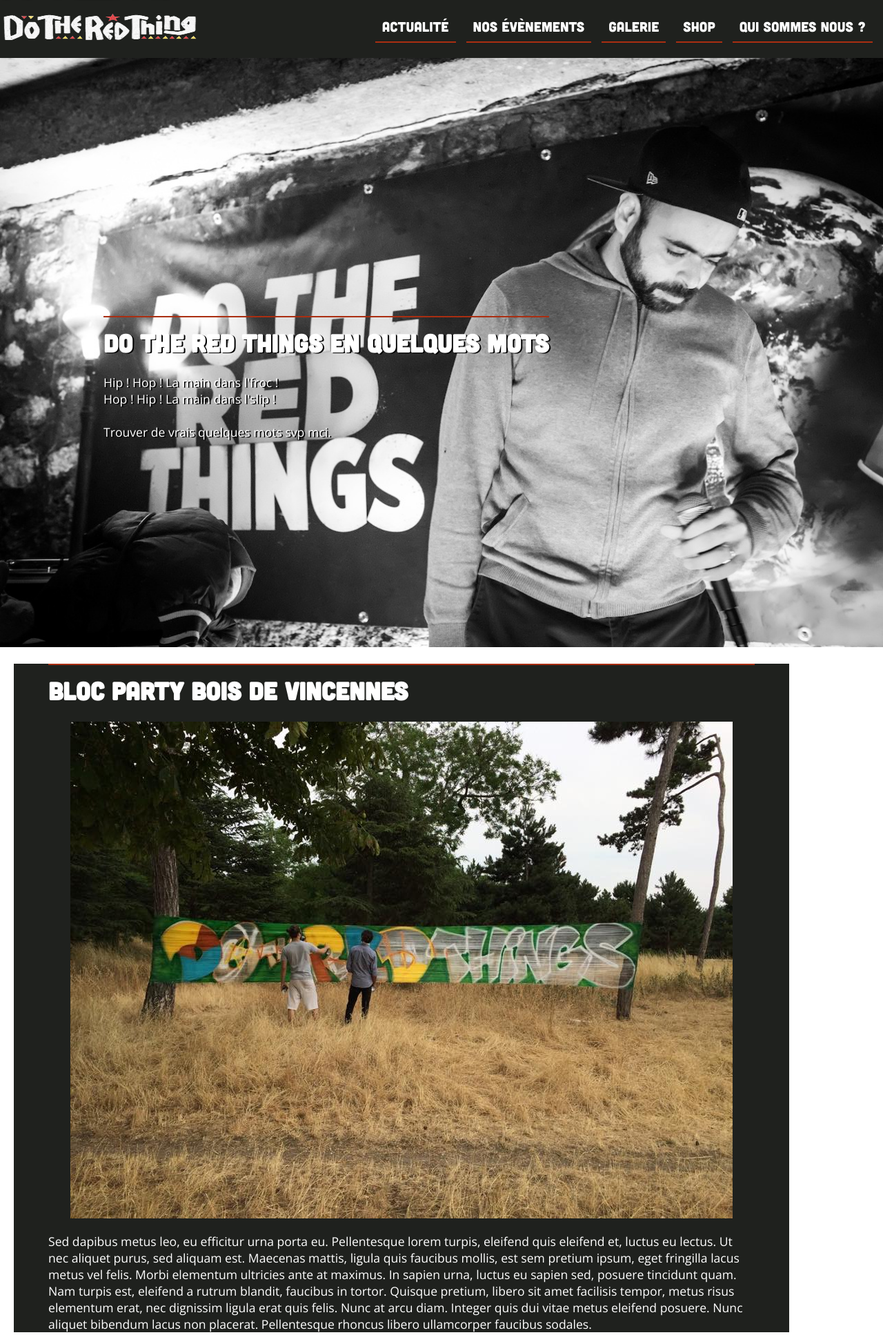
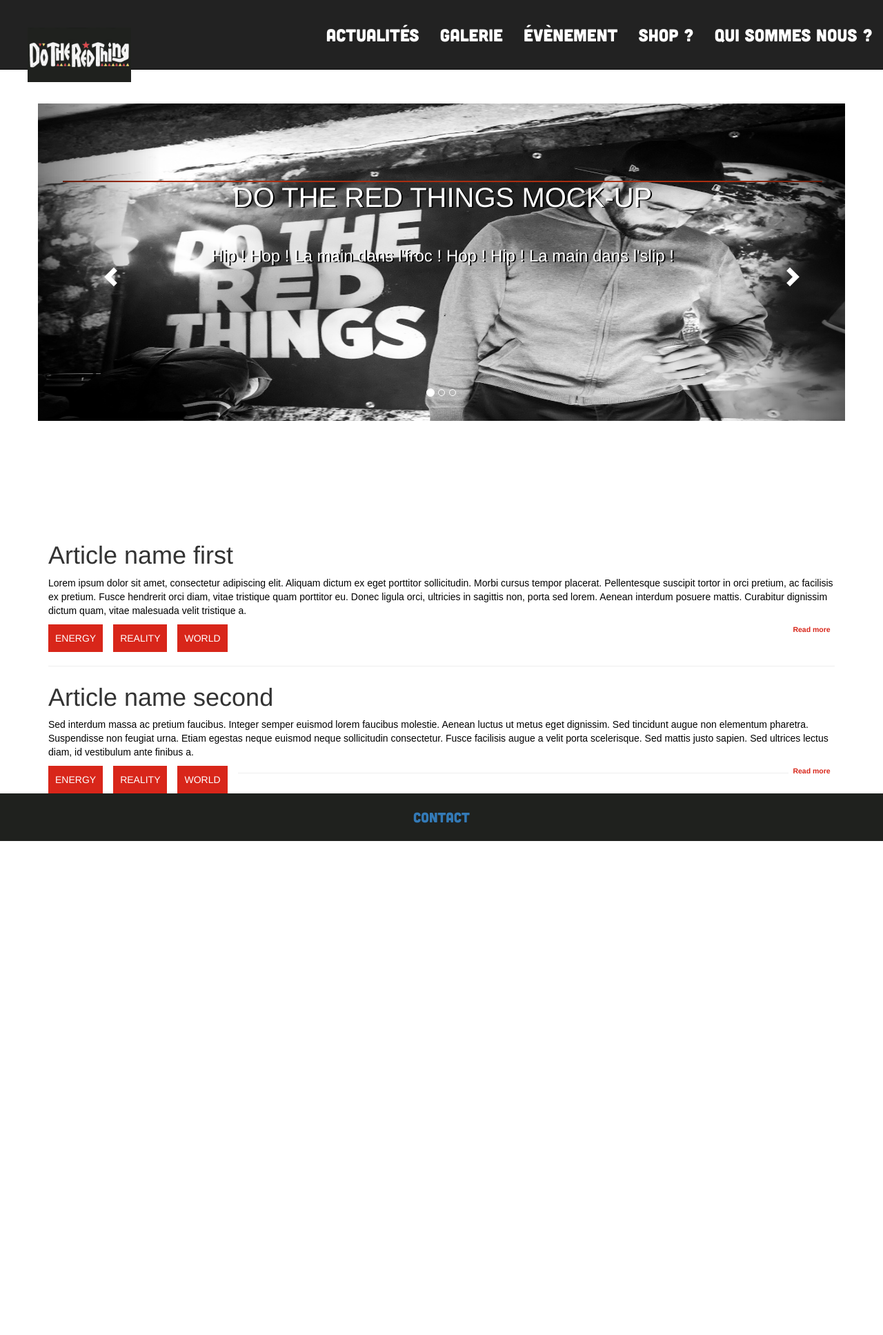
Before and after one commit to blank-attic/project-do-the-red-things, a PHP site: page / in a window 1280 px wide. Shown: the top 1935 px of the page at 69% size. After the commit the page ends 1219 px from the top, so only its background shows below. Run offline with PHP 8.4, Linux system fonts and the light colour scheme; some libraries are stand-ins or nearby versions.

Commit message:
ajouts snippets carousel && articles

```diff
--- a/ressources/floobits_dtrt/asset/css/main.css
+++ b/ressources/floobits_dtrt/asset/css/main.css
@@ -1,4 +1,14 @@
-/*COULEURS ?
+/* Table of Contents:
+1. BODY / HEADER
+2. FONT STYLE & COLORS
+3. JUMBOTRON
+4. NAVBAR
+5. PAGE ACTUALITÉ
+6. PAGE EVENT
+7. PAGE QUI SOMMES NOUS
+*/
+
+/*COULEURS
 Rouge - #D8261A
 Jaune - #F7D530
 NOIR-VERT - #1F211E
@@ -8,34 +18,213 @@ ROUGE -  - #AA2E11
 
 @font-face {
   font-family: Cubano-Regular;
-  src: url("asset/fonts/Cubano/Cubano-Regular.otf") format("opentype");
+  src: url("../fonts/Cubano/Cubano-Regular.otf") format("opentype");
 }
+
+/*1. BODY / HEADER*/
+/*1. BODY / HEADER*/
+/*1. BODY / HEADER*/
 
 body {
   height: auto;
   width: auto;
-  margin: 0;
+  margin: 5em;
   padding: 0;
 }
 
 header {
   width: auto;
-  display: flex;
+  display: inline-flex;
   background-color: #1F211E;
 }
 
-/*JUMBOTRON*/
-/*JUMBOTRON*/
-/*JUMBOTRON*/
+.contact {
+  width: 100% !important;
+  background-color: #1F211E;
+  padding: 20px;
+  color: #FFFFFF;
+  text-align: center;
+  font-size: 20px;
+  font-family: Cubano-Regular;
+  text-decoration: none;
+}
+
+/*2. FONT STYLE & COLORS*/
+/*2. FONT STYLE & COLORS*/
+/*2. FONT STYLE & COLORS*/
 
 
-#jumbotron{
+.titleBig {
+  font-family: Cubano-Regular;
+  border-top: 2px solid #AA2E11;
+  font-size: 3em;
+}
+
+h1 {
+  padding-top: 5px;
+  font-family: Cubano-Regular;
+  font-size: 3em;
+}
+
+h2 {
+  font-family: 'Roboto', sans-serif;
+  font-weight: 100;
+  border-top: 2px solid #AA2E11;
+  font-size: 2em;
+}
+
+.titleBigRed {
+  font-family: Cubano-Regular;
+  border-top: 2px solid #AA2E11;
+  font-size: 3em;
+  color: #AA2E11;
+}
+
+.imgPubli{
+  width: 400px;
+  margin: 10px;
+}
+
+.imgFlyer {
+  width: 400px;
+}
+
+p {
+  font-family: 'Open+sans', sans-serif;
+  font-size: 1em;
+  color: #FFFFFF;
+}
+
+.pBlack {
+  font-family: 'Open+sans', sans-serif;
+  font-size: 1em;
+  color: #000000;
+}
+
+.pRed {
+  font-family: 'Roboto', sans-serif;
+  font-size: 0.8em;
+  font-style: italic;
+  color: #AA2E11;
+
+}
+/*3. JUMBOTRON*/
+/*3. JUMBOTRON*/
+/*3. JUMBOTRON*/
+
+.container {
+  margin-top: 150px;
+}
+
+/* Carousel Styles */
+.carousel-indicators .active {
+  background-color: #2980b9;
+}
+
+.carousel-inner img {
+  width: 100%;
+  max-height: 460px
+}
+
+.carousel-control {
+  width: 0;
+}
+
+.carousel-control.left,
+.carousel-control.right {
+  opacity: 1;
+  filter: alpha(opacity=100);
+  background-image: none;
+  background-repeat: no-repeat;
+  text-shadow: none;
+}
+
+.carousel-control.left span {
+  padding: 15px;
+}
+
+.carousel-control.right span {
+  padding: 15px;
+}
+
+.carousel-control .glyphicon-chevron-left,
+.carousel-control .glyphicon-chevron-right,
+.carousel-control .icon-prev,
+.carousel-control .icon-next {
+  position: absolute;
+  top: 45%;
+  z-index: 5;
+  display: inline-block;
+}
+
+.carousel-control .glyphicon-chevron-left,
+.carousel-control .icon-prev {
+  left: 0;
+}
+
+.carousel-control .glyphicon-chevron-right,
+.carousel-control .icon-next {
+  right: 0;
+}
+
+.carousel-control.left span,
+.carousel-control.right span {
+}
+
+.carousel-control.left span:hover,
+.carousel-control.right span:hover {
+  opacity: .7;
+  filter: alpha(opacity=70);
+}
+
+/* Carousel Header Styles */
+.header-text {
+  position: absolute;
+  top: 20%;
+  left: 1.8%;
+  right: auto;
+  width: 96.66666666666666%;
+  color: #fff;
+}
+
+.header-text h2 {
+  text-shadow: 2px 1px black;
+  font-size: 40px;
+}
+
+.header-text h2 span {
+  padding: 10px;
+  text-shadow: 2px 1px black;
+}
+
+.header-text h3 span {
+  padding: 15px;
+  text-shadow: 2px 1px black;
+}
+
+.btn-min-block {
+  min-width: 170px;
+  line-height: 26px;
+}
+
+.btn-theme {
+  color: #fff;
+  background-color: transparent;
+  border: 2px solid #fff;
+  margin-right: 15px;
+}
+
+.btn-theme:hover {
+  color: #000;
+  background-color: #fff;
+  border-color: #fff;
+}
+
+/*#jumbotron{
 height:100%;
 min-width:100%;
 display: flex;
 position: relative;
-  padding-right: 40px;
-  font-weight: lighter;
 }
 
 #jumbotron img{
@@ -44,7 +233,6 @@ header {
 margin: auto;
 height:100%;
 width:100%;
-  max-width:100%;
 }
 
 #jumbotext {
@@ -52,35 +240,91 @@ margin: auto;
 position: absolute;
 color: white;
 text-shadow: 2px 1px black;
-  left: 150px;
-  top: 350px;
+left: 130px;
+top: 200px;
 text-align: left;
 }
 
-/*NAAAVIGATION*/
-/*NAAAVIGATION*/
-/*NAAAVIGATION*/
+#jumbotext p {
+font-style: italic;
+font-weight: 100;
+font-size: 3vh;
+}*/
 
-nav {
-  width: 100%;
+/*4. NAVBAR*/
+/*4. NAVBAR*/
+.logo {
+  width: 290px;
+  height: 80px;
 }
 
-h1 {
+#custom-bootstrap-menu.navbar-default .navbar-brand {
+  color: rgba(119, 119, 119, 1);
+}
+#custom-bootstrap-menu.navbar-default {
+  font-size: 14px;
+  background-color: rgba(248, 248, 248, 1);
+  border-width: 1px;
+  border-radius: 4px;
+}
+#custom-bootstrap-menu.navbar-default .navbar-nav>li>a {
+  color: rgba(119, 119, 119, 1);
+  background-color: rgba(248, 248, 248, 0);
+}
+#custom-bootstrap-menu.navbar-default .navbar-nav>li>a:hover,
+#custom-bootstrap-menu.navbar-default .navbar-nav>li>a:focus {
+  color: rgba(51, 51, 51, 1);
+  background-color: rgba(248, 248, 248, 0);
+}
+#custom-bootstrap-menu.navbar-default .navbar-nav>.active>a,
+#custom-bootstrap-menu.navbar-default .navbar-nav>.active>a:hover,
+#custom-bootstrap-menu.navbar-default .navbar-nav>.active>a:focus {
+  color: rgba(85, 85, 85, 1);
+  background-color: rgba(231, 231, 231, 1);
+}
+#custom-bootstrap-menu.navbar-default .navbar-toggle {
+  border-color: #ddd;
+}
+#custom-bootstrap-menu.navbar-default .navbar-toggle:hover,
+#custom-bootstrap-menu.navbar-default .navbar-toggle:focus {
+  background-color: #ddd;
+}
+#custom-bootstrap-menu.navbar-default .navbar-toggle .icon-bar {
+  background-color: #888;
+}
+#custom-bootstrap-menu.navbar-default .navbar-toggle:hover .icon-bar,
+#custom-bootstrap-menu.navbar-default .navbar-toggle:focus .icon-bar {
+  background-color: #888;
 }
 
-.titleBig {
-  font-family: Cubano-Regular;
-  border-top: 2px solid #AA2E11;
-  padding-top: 15px;
-  font-size: 4.5vh;
+.navbar{
+  padding-bottom: 25px;
+  padding-left: 10px;
+  padding-top: 25px;
 }
 
-p {
-  font-family: 'Open Sans', sans-serif;
-  font-size: 2.2vh;
+.navbar-brand{
 }
 
-.main-nav {
+#fontnav {
+  font-family: Cubano-Regular;
+  font-size: 25px;
+  color: #FFFFFF !important;
+}
+
+/*div ul li a {
+  border-bottom: 2px solid #AA2E11;
+}*/
+
+/*.img-responsive{
+width: 75px;
+height: 25px;
+padding-bottom: 25px;
+padding-left: 10px;
+padding-top: 25px;
+}
+
+/*.main-nav {
 display: -webkit-flex;
 display: flex;
 list-style-type: none;
@@ -101,10 +345,6 @@ p {
 font-family : Cubano-Regular;
 }
 
-.logo {
-  width: 290px;
-  height: 80px;
-}
 
 /* BASE BORDER IMAGE */
 /* BASE BORDER IMAGE */
@@ -122,9 +362,9 @@ border-image-width: 20px;
 border-image: url(../img/fanionsbr.png) 30;*/
 }
 
-/*ACTUALITE*/
-/*ACTUALITE*/
-/*ACTUALITE*/
+/*5. PAGE ACTUALITÉ*/
+/*5. PAGE ACTUALITÉ*/
+/*5. PAGE ACTUALITÉ*/
 
 .main {
   list-style: none;
@@ -139,50 +379,22 @@ border-image: url(../img/fanionsbr.png) 30;*/
 }
 
 .paragraphe {
-  width: 80%;
   background-color: #1F211E;
   color: #FFFFFF;
-  margin: 20px;
+  margin: 2em;
+  padding-top: 10px;
+  padding-bottom: 10px;
   padding-left: 50px;
   padding-right: 50px;
+  border-radius: 10px;
 }
 
-.contact {
-  width: 100%;
-  background-color: #1F211E;
-  padding: 20px;
-  color: #FFFFFF;
-  text-align: center;
-  display: flow-root;
-  font-size: 20px;
-  font-family: Cubano-Regular;
-}
-/*QUI SOMMES NOUS*/
-/*QUI SOMMES NOUS*/
-/*QUI SOMMES NOUS*/
-
-.container-center {
-  display: flex;
-  align-items: center;
-  justify-content: center;s
-}
-
-.qui {
-  max-width: 60%;
-  color: #1F211E;
-  margin: 10px;
-  padding: 50px;
-}
-
-.item-center {
-  text-align: center;
-}
-
-/*EVENT*/
-/*EVENT*/
-/*EVENT*/
+/*6. PAGE EVENT*/
+/*6. PAGE EVENT*/
+/*6. PAGE EVENT*/
 
 .main-event {
+  margin-top: 20px;
   list-style: none;
   display: -webkit-box;
   display: -moz-box;
@@ -226,6 +438,7 @@ border-image: url(../img/fanionsbr.png) 30;*/
   margin: 20px;
   padding-left: 50px;
   padding-right: 50px;
+  border-radius: 10px;
 }
 
 .oldEvents {
@@ -235,8 +448,58 @@ border-image: url(../img/fanionsbr.png) 30;*/
   margin: 20px;
   padding-left: 50px;
   padding-right: 50px;
+  border-radius: 10px;
 }
 
 .incoming img {
   width: 450px
 }
+
+
+/*7. PAGE QUI SOMMES NOUS*/
+/*7. PAGE QUI SOMMES NOUS*/
+/*7. PAGE QUI SOMMES NOUS*/
+
+
+.container-center {
+  display: flex;
+  align-items: center;
+  justify-content: center;s
+}
+
+
+.item-center {
+  text-align: center;
+}
+
+/*ARTICLES*/
+/*ARTICLES*/
+/*ARTICLES*/
+
+.clear {
+    clear:both;
+}
+.btn-info {
+    margin-right:15px;
+    text-transform:uppercase;
+    padding:10px;
+    display:block;
+    float:left;
+    background-color: #D8261A !important;
+}
+.btn-info a {
+    display:block;
+    text-decoration:none;
+    width:100%;
+    height:100%;
+    color:#fff;
+    background-color: #D8261A !important;
+}
+.more.label {
+    float:right;
+    color: #D8261A !important;
+}
+
+.more.label a {
+  color: #D8261A !important;
+}
--- a/ressources/floobits_dtrt/index.html
+++ b/ressources/floobits_dtrt/index.html
@@ -3,7 +3,10 @@
 <html>
 <head>
   <link rel="stylesheet" href="asset/css/main.css">
-  <link href="https://fonts.googleapis.com/css?family=Open+Sans|Roboto" rel="stylesheet">
+  <script src="https://code.jquery.com/jquery-1.11.2.min.js"></script>
+  <link href="https://maxcdn.bootstrapcdn.com/bootstrap/3.3.1/css/bootstrap.min.css" rel="stylesheet">
+  <link href="https://fonts.googleapis.com/css?family=Roboto:100,300,400,400i,900" rel="stylesheet">
+  <link href="https://fonts.googleapis.com/css?family=Open+Sans:300,400,400i,700,800" rel="stylesheet">
   <meta charset="utf-8">
   <title>
     Do The Red Things Mock-Up
@@ -11,19 +14,32 @@
 </head>
 <body>
   <header>
-    <a href="index.html"><img src="asset/img/DOTHEREDTHING_1F211E.png" alt="logogo" class="logo" /></a>
-    <nav>
-      <ul class="main-nav">
-        <li><a href="index.html">Actualité</a></li>
-        <li><a href="event.html">Nos évènements</a></li>
-        <li><a href="galerie.html">Galerie</a></li>
-        <li><a href="#">Shop</a></li>
-        <li><a href="qui.html">Qui Sommes Nous ?</a></li>
+    <div id="custom-bootstrap-menu" class="navbar navbar-inverse navbar-fixed-top" role="navigation">
+      <div class="container-fluid">
+        <div class="navbar-header"><a class="navbar-brand" href="#"></a>
+          <a href="#" class="navbar-brand"><img src="asset/img/DOTHEREDTHING_1F211E.png" width ="150" heigth ="100"></a>
+          <button type="button" class="navbar-toggle" data-toggle="collapse" data-target=".navbar-menubuilder"><span class="sr-only">Toggle navigation</span><span class="icon-bar"></span><span class="icon-bar"></span><span class="icon-bar"></span>
+          </button>
+        </div>
+        <div class="collapse navbar-collapse navbar-menubuilder">
+          <ul class="nav navbar-nav navbar-right">
+            <li><a id="fontnav" href="index.html">Actualités</a>
+            </li>
+            <li><a id="fontnav" href="galerie.html">Galerie</a>
+            </li>
+            <li><a id="fontnav" href="event.html">Évènement</a>
+            </li>
+            <li><a id="fontnav" href="#">Shop ?</a>
+            </li>
+            <li><a id="fontnav" href="qui.html">Qui Sommes Nous ?</a>
+            </li>
           </ul>
-    </nav>
+        </div>
+      </div>
+    </div>
   </header>
   <!-- <div class="jumbohead"> -->
-  <div id="jumbotron">
+  <!-- <div id="jumbotron">
   <img src="asset/img/jumbo/dtrt-petitemaison_13.jpg" />
   <div id="jumbotext">
   <h1 class="titleBig"> Do The Red Things en quelques mots</h1>
@@ -33,40 +49,106 @@
   Trouver de vrais quelques mots svp mci.
 </p>
 </div>
+</div> -->
+
+<div class="container">
+  <div class="row">
+    <!-- Carousel -->
+    <div id="carousel-example-generic" class="carousel slide" data-ride="carousel">
+      <!-- Indicators -->
+      <ol class="carousel-indicators">
+        <li data-target="#carousel-example-generic" data-slide-to="0" class="active"></li>
+        <li data-target="#carousel-example-generic" data-slide-to="1"></li>
+        <li data-target="#carousel-example-generic" data-slide-to="2"></li>
+      </ol>
+      <!-- Wrapper for slides -->
+      <div class="carousel-inner">
+        <div class="item active">
+          <img class="img-responsive"src="asset/img/jumbo/dtrt-petitemaison_13.jpg" alt="First slide">
+          <!-- Static Header -->
+          <div class="header-text hidden-xs">
+            <div class="col-md-12 text-center">
+              <h2>
+                <span>DO THE RED THINGS MOCK-UP</span>
+              </h2>
+              <br>
+              <h3>
+                <span>Hip ! Hop ! La main dans l'froc !
+                Hop ! Hip ! La main dans l'slip ! </span>
+              </h3>
+              <br>
               </div>
-
-  <div class="main">
-    <!-- <div id="borderimg">
-  </div> -->
-  <div class="paragraphe">
-    <h1 class="titleBig">bloc party bois de vincennes</h1>
-    <center><img src="asset/img/graff.jpg" width="960px" height="720px"/></center>
-    <p>Sed dapibus metus leo, eu efficitur urna porta eu. Pellentesque lorem turpis, eleifend quis eleifend et, luctus eu lectus. Ut nec aliquet purus, sed aliquam est. Maecenas mattis, ligula quis faucibus mollis, est sem pretium ipsum, eget fringilla lacus metus vel felis. Morbi elementum ultricies ante at maximus. In sapien urna, luctus eu sapien sed, posuere tincidunt quam. Nam turpis est, eleifend a rutrum blandit, faucibus in tortor. Quisque pretium, libero sit amet facilisis tempor, metus risus elementum erat, nec dignissim ligula erat quis felis. Nunc at arcu diam. Integer quis dui vitae metus eleifend posuere. Nunc aliquet bibendum lacus non placerat. Pellentesque rhoncus libero ullamcorper faucibus sodales.</p>
+            </div><!-- /header-text -->
           </div>
-<!-- <div id="borderimg">
-</div> -->
-<div class="paragraphe">
-  <h1 class="titleBig">open mic babel</h1>
-  <center><img src="asset/img/IMG_6351.jpg" width="518px" height="345px" /></center><br>
-  <p>  Nulla massa erat, ultricies sed nisl at, tempor maximus nisi. Duis lectus orci, scelerisque eu eleifend sit amet, sollicitudin quis tortor. Ut auctor lacus eu malesuada tempus. Praesent elit diam, elementum vitae dui ac, tincidunt semper mi. Duis vitae massa faucibus massa molestie sodales. Sed at erat nisl. Aenean venenatis pellentesque leo, non lacinia lorem scelerisque et. Morbi fermentum nunc fringilla mi lacinia venenatis. Maecenas sagittis efficitur feugiat.</p>
+          <div class="item">
+            <img src="asset/img/jumbo/IMG_6351.jpg" alt="Second slide">
+            <!-- Static Header -->
+            <div class="header-text hidden-xs">
+              <div class="col-md-12 text-center">
+                <h2>
+                  <span>DO THE RED THINGS MOCK-UP</span>
+                </h2>
+                <br>
+                <h3>
+                  <span>Hip ! Hop ! La main dans l'froc !
+                  Hop ! Hip ! La main dans l'slip ! </span>
+                </h3>
+                <br>
                 </div>
-
-<div class="paragraphe">
-  <h1 class="titleBig">Do The Red Things la petite maison</h1>
-  <center><img src="asset/img/dtrt-petitemaison_10.jpg" width="489px" height="326px" /></center><br>
-  <p>Vestibulum at mi scelerisque, tincidunt arcu eget, mattis erat. Integer id ultrices turpis, a elementum diam. Pellentesque laoreet quis elit blandit imperdiet. Nam vel dolor diam. Mauris elementum ipsum sit amet libero bibendum elementum. Duis lorem purus, scelerisque ut consequat sit amet, viverra vel felis. Nullam magna neque, posuere nec nisl quis, cursus malesuada elit. Praesent ipsum sem, cursus at justo sed, dapibus interdum felis. Etiam a ligula at massa egestas aliquet. Suspendisse tempor dolor ut luctus dignissim. Nulla luctus viverra dignissim. Quisque a tellus sed nisl ultrices fringilla. Nullam risus eros, dapibus eget mattis et, varius et augue. Ut pretium finibus feugiat. Nulla dui orci, auctor non consequat eu, elementum eu justo.
-    Morbi porta ipsum lacus, vitae venenatis metus ullamcorper ac</p>
+              </div><!-- /header-text -->
+            </div>
+            <div class="item">
+              <img src="asset/img/jumbo/dtrt-petitemaison_10.jpg" alt="Third slide">
+              <!-- Static Header -->
+              <div class="header-text hidden-xs">
+                <div class="col-md-12 text-center">
+                  <h2>
+                    <span>Welcome to LOREM IPSUM</span>
+                  </h2>
+                  <br>
+                  <h3>
+                    <span></span>
+                  </h3>
+                  <br>
+                  </div>
+                </div><!-- /header-text -->
+              </div>
+            </div>
+            <!-- Controls -->
+            <a class="left carousel-control" href="#carousel-example-generic" data-slide="prev">
+              <span class="glyphicon glyphicon-chevron-left"></span>
+            </a>
+            <a class="right carousel-control" href="#carousel-example-generic" data-slide="next">
+              <span class="glyphicon glyphicon-chevron-right"></span>
+            </a>
+          </div><!-- /carousel -->
         </div>
       </div>
 
+      <div class="container">
+      	<div class="span8">
+              <h1>Article name first</h1>
+              <p class="pBlack">Lorem ipsum dolor sit amet, consectetur adipiscing elit. Aliquam dictum ex eget porttitor sollicitudin. Morbi cursus tempor placerat. Pellentesque suscipit tortor in orci pretium, ac facilisis ex pretium. Fusce hendrerit orci diam, vitae tristique quam porttitor eu. Donec ligula orci, ultricies in sagittis non, porta sed lorem. Aenean interdum posuere mattis. Curabitur dignissim dictum quam, vitae malesuada velit tristique a. </p>
+              <div>
+                  <div class="more label"><a href="#">Read more</a></div>
+                  <div class="tags">
+                      <span class="btn-info"><a href="#">energy</a></span><span class="btn-info"><a href="#">reality</a></span><span class="btn-info"><a href="#">world</a></span>
+                  </div>
+              </div>
+              <div class="clear"></div>
+              <hr>
+              <h1>Article name second</h1>
+              <p class="pBlack">Sed interdum massa ac pretium faucibus. Integer semper euismod lorem faucibus molestie. Aenean luctus ut metus eget dignissim. Sed tincidunt augue non elementum pharetra. Suspendisse non feugiat urna. Etiam egestas neque euismod neque sollicitudin consectetur. Fusce facilisis augue a velit porta scelerisque. Sed mattis justo sapien. Sed ultrices lectus diam, id vestibulum ante finibus a. </p>
+              <div>
+                  <div class="more label"><a href="#">Read more</a></div>
+                  <div class="tags">
+                      <span class="btn-info"><a href="#"></a>energy</a></span><span class="btn-info"><a href="#">reality</a></span><span class="btn-info"><a href="#">world</a></span>
+                  </div>
+              </div>
+              <hr>
+          </div>
+      </div>
 
-<footer class="contact">CONTACT</footer>
+      <footer class="contact"><a href="contact.html">CONTACT</a></footer>
     </body>
     </html>
- ultrices turpis, a elementum diam. Pellentesque laoreet quis elit blandit imperdiet. Nam vel dolor diam. Mauris elementum ipsum sit amet libero bibendum elementum. Duis lorem purus, scelerisque ut consequat sit amet, viverra vel felis. Nullam magna neque, posuere nec nisl quis, cursus malesuada elit. Praesent ipsum sem, cursus at justo sed, dapibus interdum felis. Etiam a ligula at massa egestas aliquet. Suspendisse tempor dolor ut luctus dignissim. Nulla luctus viverra dignissim. Quisque a tellus sed nisl ultrices fringilla. Nullam risus eros, dapibus eget mattis et, varius et augue. Ut pretium finibus feugiat. Nulla dui orci, auctor non consequat eu, elementum eu justo.
-      Morbi porta ipsum lacus, vitae venenatis metus ullamcorper ac</p>
-    </div>
-
-    <footer class="contact"> contact </footer>
-  </body>
-  </html>
```
Also changed, not shown: ressources/floobits_dtrt/asset/css/qui.css (+26 -0 lines), ressources/floobits_dtrt/contact.html (added, +54 -0 lines), ressources/floobits_dtrt/event.html (+8 -65 lines), ressources/floobits_dtrt/qui.html (+6 -6 lines), 5 other files. Lines whose indentation alone changed are shown as unchanged.
